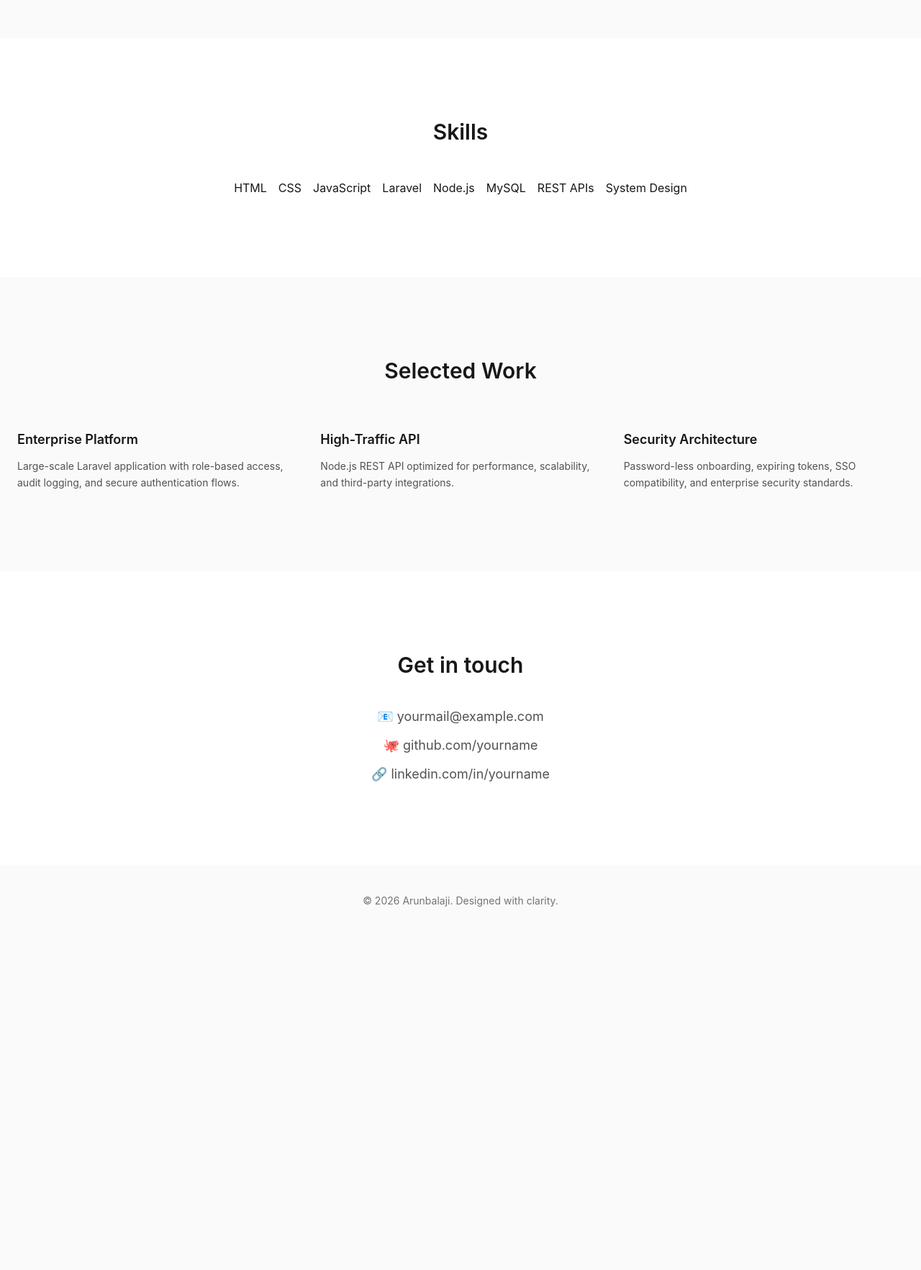
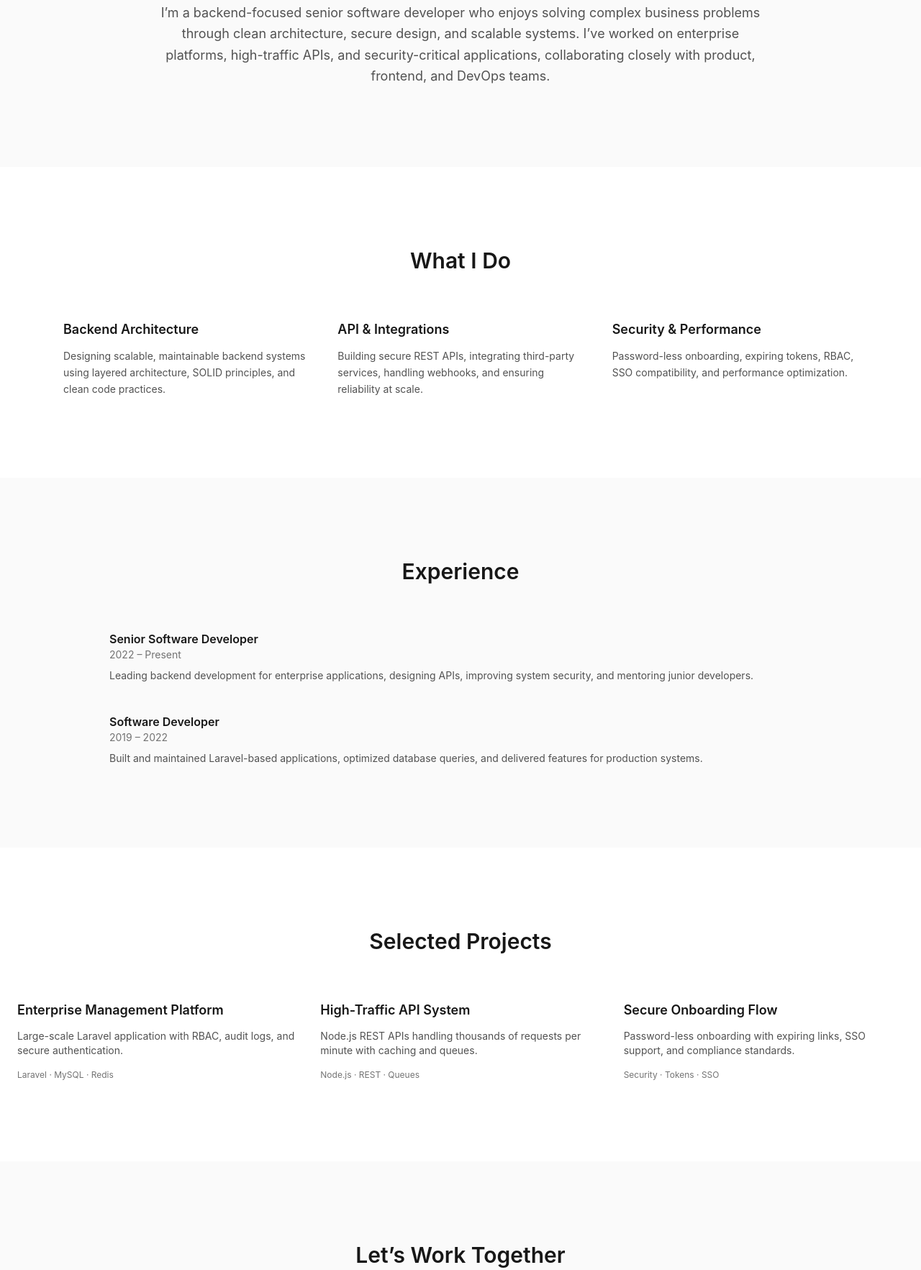
Before and after one commit to Arunbalaji-Sparkout/portfolio, a plain HTML site: page index.html in a window 1280 px wide. Shown: the part 920-2685 px from the top of the page at 72% size. Before the commit the page ends 2222 px from the top, so only its background shows below. Drawn offline with nearby package versions, Linux system fonts and the light colour scheme.

Commit message:
Update index.html

```diff
--- a/index.html
+++ b/index.html
@@ -33,7 +33,8 @@
 
     <nav class="hidden md:flex gap-8 text-sm font-medium text-neutral-600">
       <a href="#about" class="hover:text-neutral-900">About</a>
-        <a href="#skills" class="hover:text-neutral-900">Skills</a>
+      <a href="#expertise" class="hover:text-neutral-900">Expertise</a>
+      <a href="#experience" class="hover:text-neutral-900">Experience</a>
       <a href="#projects" class="hover:text-neutral-900">Projects</a>
       <a href="#contact" class="hover:text-neutral-900">Contact</a>
     </nav>
@@ -46,93 +47,161 @@
 
   <div class="relative max-w-6xl mx-auto px-6 py-32 text-center">
     <h2 class="text-4xl md:text-6xl font-semibold tracking-tight mb-6">
-        Building reliable software,
+      Designing & building
       <br class="hidden md:block" />
-        with precision.
+      reliable backend systems
     </h2>
 
     <p class="text-lg md:text-xl text-neutral-600 max-w-2xl mx-auto mb-10">
-        Senior Software Developer focused on scalable backend systems using
-        <span class="text-neutral-900 font-medium">Laravel</span> and
-        <span class="text-neutral-900 font-medium">Node.js</span>.
+      Senior Software Developer specializing in scalable backend architectures,
+      security-first design, and high-performance APIs using
+      <span class="font-medium text-neutral-900">Laravel</span> &
+      <span class="font-medium text-neutral-900">Node.js</span>.
     </p>
 
+    <div class="flex justify-center gap-6">
       <a href="#projects"
-         class="inline-flex items-center gap-2 bg-primary text-white px-7 py-3 rounded-full
-                text-sm font-medium shadow hover:shadow-lg transition">
-        View Projects →
+         class="bg-primary text-white px-7 py-3 rounded-full text-sm font-medium shadow hover:shadow-lg transition">
+        View Projects
       </a>
+      <a href="#contact"
+         class="px-7 py-3 rounded-full text-sm font-medium border border-neutral-300 hover:bg-neutral-100 transition">
+        Contact Me
+      </a>
+    </div>
+
+    <!-- Stats -->
+    <div class="mt-16 grid grid-cols-3 gap-8 max-w-xl mx-auto text-center">
+      <div>
+        <p class="text-3xl font-semibold">6+</p>
+        <p class="text-sm text-neutral-600">Years Experience</p>
+      </div>
+      <div>
+        <p class="text-3xl font-semibold">20+</p>
+        <p class="text-sm text-neutral-600">Projects Delivered</p>
+      </div>
+      <div>
+        <p class="text-3xl font-semibold">100k+</p>
+        <p class="text-sm text-neutral-600">Users Served</p>
+      </div>
+    </div>
   </div>
 </section>
 
 <!-- About -->
 <section id="about" class="py-28">
   <div class="max-w-4xl mx-auto px-6 text-center">
-      <h3 class="text-3xl font-semibold mb-6">About</h3>
+    <h3 class="text-3xl font-semibold mb-6">About Me</h3>
     <p class="text-neutral-600 text-lg leading-relaxed">
-        I’m a senior software developer with a strong backend focus.
-        I design and build secure, maintainable, and high-performance applications
-        using modern architectural principles, clean code, and best practices.
+      I’m a backend-focused senior software developer who enjoys solving complex
+      business problems through clean architecture, secure design, and scalable systems.
+      I’ve worked on enterprise platforms, high-traffic APIs, and security-critical applications,
+      collaborating closely with product, frontend, and DevOps teams.
     </p>
   </div>
 </section>
 
-  <!-- Skills -->
-  <section id="skills" class="py-28 bg-white">
-    <div class="max-w-5xl mx-auto px-6 text-center">
-      <h3 class="text-3xl font-semibold mb-12">Skills</h3>
+<!-- Expertise -->
+<section id="expertise" class="py-28 bg-white">
+  <div class="max-w-6xl mx-auto px-6">
+    <h3 class="text-3xl font-semibold text-center mb-16">What I Do</h3>
 
-      <div class="flex flex-wrap justify-center gap-4">
-        <span class="skill-chip">HTML</span>
-        <span class="skill-chip">CSS</span>
-        <span class="skill-chip">JavaScript</span>
-        <span class="skill-chip">Laravel</span>
-        <span class="skill-chip">Node.js</span>
-        <span class="skill-chip">MySQL</span>
-        <span class="skill-chip">REST APIs</span>
-        <span class="skill-chip">System Design</span>
-      </div>
-    </div>
-  </section>
-
-  <!-- Projects -->
-  <section id="projects" class="py-28">
-    <div class="max-w-7xl mx-auto px-6">
-      <h3 class="text-3xl font-semibold text-center mb-16">Selected Work</h3>
-
-      <div class="grid gap-8 md:grid-cols-3">
-        <!-- Card -->
-        <div class="project-card">
-          <h4 class="text-lg font-semibold mb-3">Enterprise Platform</h4>
-          <p class="text-neutral-600 text-sm leading-relaxed">
-            Large-scale Laravel application with role-based access,
-            audit logging, and secure authentication flows.
+    <div class="grid md:grid-cols-3 gap-10">
+      <div class="expertise-card">
+        <h4 class="text-lg font-semibold mb-3">Backend Architecture</h4>
+        <p class="text-sm text-neutral-600 leading-relaxed">
+          Designing scalable, maintainable backend systems using layered architecture,
+          SOLID principles, and clean code practices.
         </p>
       </div>
 
-        <div class="project-card">
-          <h4 class="text-lg font-semibold mb-3">High-Traffic API</h4>
-          <p class="text-neutral-600 text-sm leading-relaxed">
-            Node.js REST API optimized for performance, scalability,
-            and third-party integrations.
+      <div class="expertise-card">
+        <h4 class="text-lg font-semibold mb-3">API & Integrations</h4>
+        <p class="text-sm text-neutral-600 leading-relaxed">
+          Building secure REST APIs, integrating third-party services,
+          handling webhooks, and ensuring reliability at scale.
         </p>
       </div>
 
-        <div class="project-card">
-          <h4 class="text-lg font-semibold mb-3">Security Architecture</h4>
-          <p class="text-neutral-600 text-sm leading-relaxed">
-            Password-less onboarding, expiring tokens,
-            SSO compatibility, and enterprise security standards.
+      <div class="expertise-card">
+        <h4 class="text-lg font-semibold mb-3">Security & Performance</h4>
+        <p class="text-sm text-neutral-600 leading-relaxed">
+          Password-less onboarding, expiring tokens, RBAC,
+          SSO compatibility, and performance optimization.
         </p>
       </div>
     </div>
   </div>
 </section>
 
+<!-- Experience -->
+<section id="experience" class="py-28">
+  <div class="max-w-5xl mx-auto px-6">
+    <h3 class="text-3xl font-semibold text-center mb-16">Experience</h3>
+
+    <div class="space-y-10">
+      <div class="experience-item">
+        <h4 class="font-semibold">Senior Software Developer</h4>
+        <p class="text-sm text-neutral-500 mb-2">2022 – Present</p>
+        <p class="text-neutral-600 text-sm leading-relaxed">
+          Leading backend development for enterprise applications,
+          designing APIs, improving system security, and mentoring junior developers.
+        </p>
+      </div>
+
+      <div class="experience-item">
+        <h4 class="font-semibold">Software Developer</h4>
+        <p class="text-sm text-neutral-500 mb-2">2019 – 2022</p>
+        <p class="text-neutral-600 text-sm leading-relaxed">
+          Built and maintained Laravel-based applications,
+          optimized database queries, and delivered features for production systems.
+        </p>
+      </div>
+    </div>
+  </div>
+</section>
+
+<!-- Projects -->
+<section id="projects" class="py-28 bg-white">
+  <div class="max-w-7xl mx-auto px-6">
+    <h3 class="text-3xl font-semibold text-center mb-16">Selected Projects</h3>
+
+    <div class="grid gap-8 md:grid-cols-3">
+      <div class="project-card">
+        <h4 class="text-lg font-semibold mb-3">Enterprise Management Platform</h4>
+        <p class="text-sm text-neutral-600 mb-4">
+          Large-scale Laravel application with RBAC, audit logs, and secure authentication.
+        </p>
+        <p class="text-xs text-neutral-500">Laravel · MySQL · Redis</p>
+      </div>
+
+      <div class="project-card">
+        <h4 class="text-lg font-semibold mb-3">High-Traffic API System</h4>
+        <p class="text-sm text-neutral-600 mb-4">
+          Node.js REST APIs handling thousands of requests per minute with caching and queues.
+        </p>
+        <p class="text-xs text-neutral-500">Node.js · REST · Queues</p>
+      </div>
+
+      <div class="project-card">
+        <h4 class="text-lg font-semibold mb-3">Secure Onboarding Flow</h4>
+        <p class="text-sm text-neutral-600 mb-4">
+          Password-less onboarding with expiring links, SSO support, and compliance standards.
+        </p>
+        <p class="text-xs text-neutral-500">Security · Tokens · SSO</p>
+      </div>
+    </div>
+  </div>
+</section>
+
 <!-- Contact -->
-  <section id="contact" class="py-28 bg-white">
+<section id="contact" class="py-28">
   <div class="max-w-4xl mx-auto px-6 text-center">
-      <h3 class="text-3xl font-semibold mb-10">Get in touch</h3>
+    <h3 class="text-3xl font-semibold mb-8">Let’s Work Together</h3>
+
+    <p class="text-neutral-600 text-lg mb-10">
+      Open to full-time roles, consulting, and challenging backend problems.
+    </p>
 
     <div class="space-y-3 text-neutral-600 text-lg">
       <p>📧 yourmail@example.com</p>
@@ -144,21 +213,23 @@
 
 <!-- Footer -->
 <footer class="py-10 text-center text-sm text-neutral-500">
-    © 2026 Arunbalaji. Designed with clarity.
+  © 2026 Arunbalaji. Built with clarity & care.
 </footer>
 
-  <!-- Reusable Styles -->
 <style>
-    .skill-chip {
-      @apply px-5 py-2 rounded-full bg-neutral-100 text-sm font-medium
-             text-neutral-700 hover:bg-neutral-200 transition;
+  .expertise-card {
+    @apply bg-neutral-50 rounded-2xl p-8 shadow-sm hover:shadow-md transition;
   }
 
   .project-card {
-      @apply bg-white/80 backdrop-blur rounded-2xl p-8 shadow
-             hover:shadow-xl transition transform hover:-translate-y-1;
+    @apply bg-neutral-50 rounded-2xl p-8 shadow-sm hover:shadow-lg transition transform hover:-translate-y-1;
+  }
+
+  .experience-item {
+    @apply border-l-2 border-neutral-200 pl-6;
   }
 </style>
 
 </body>
+
 </html>
```
Lines whose indentation alone changed are shown as unchanged.
